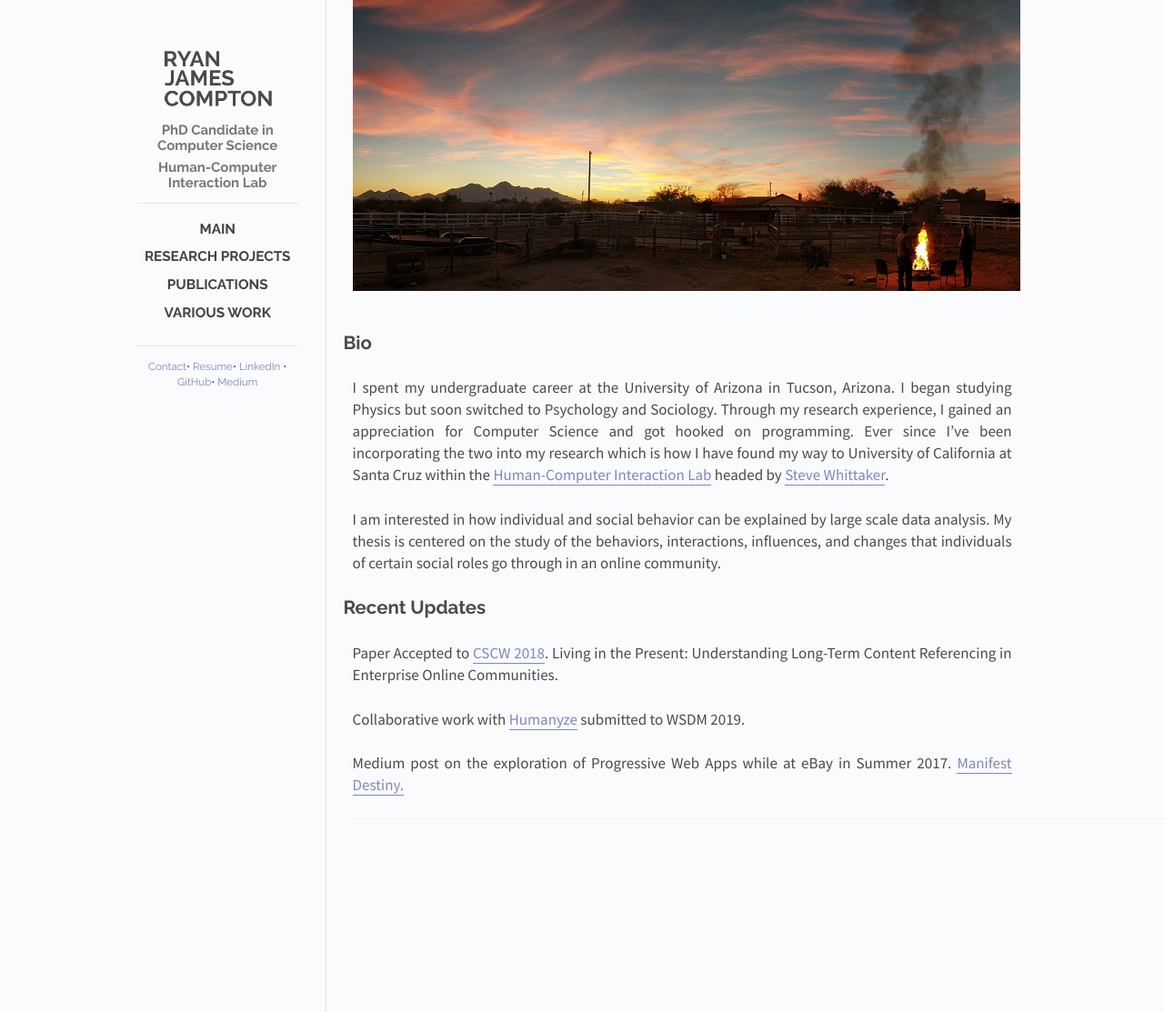
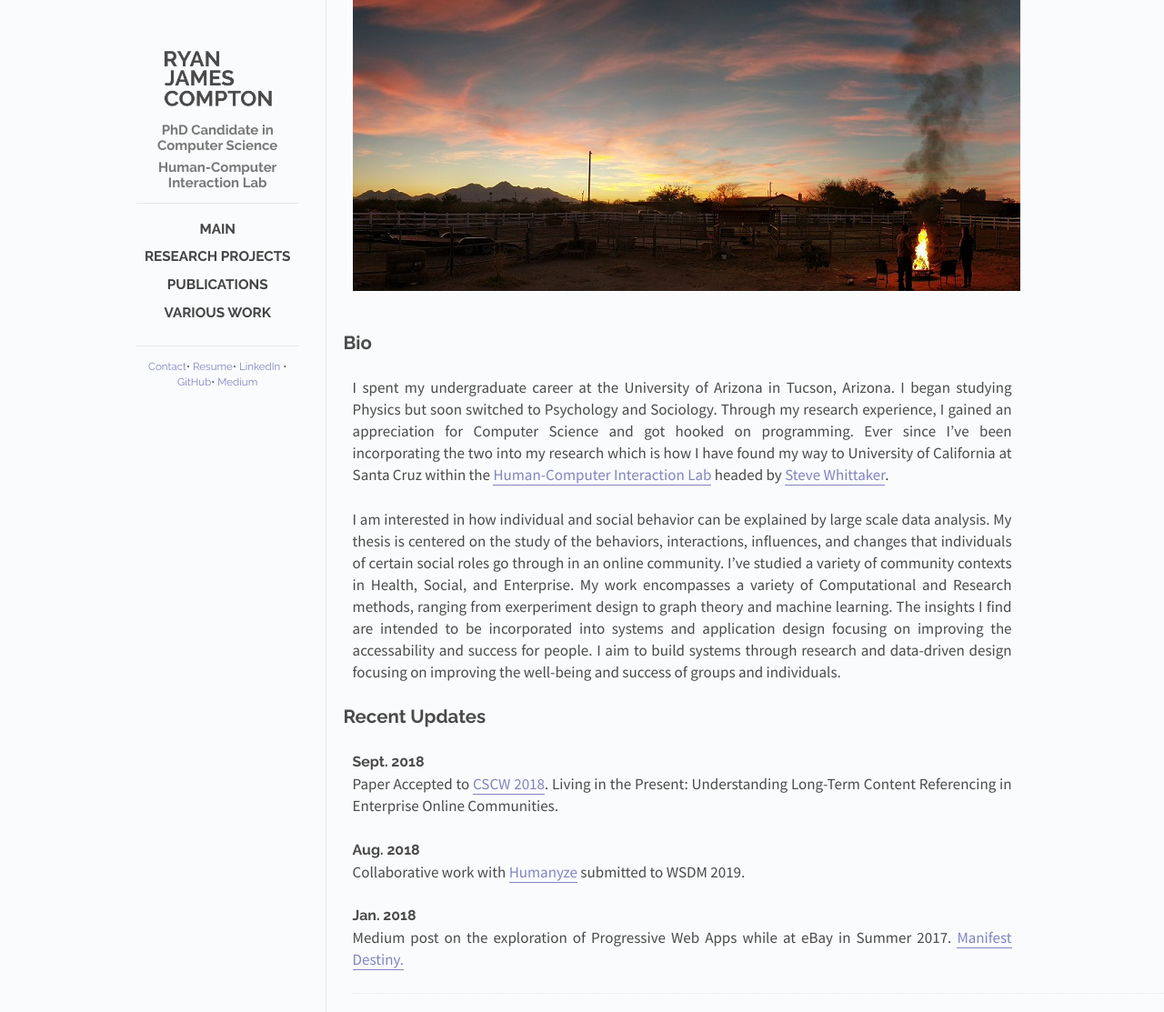
Before and after one commit to rcompt/rcompt.github.io, a Jekyll site: the page built from _posts/2018-10-03-main.md, in a window 1280 px wide. Shown: the whole page at 91% size. Built offline with Jekyll 4.4.1, drawn with Linux system fonts in a browser that asks for light colours; Markdown is read by kramdown in place of the engine named in the settings.

Commit message:
Update 2018-10-03-main.md

```diff
--- a/_posts/2018-10-03-main.md
+++ b/_posts/2018-10-03-main.md
@@ -9,12 +9,15 @@ categories: posts
 
 I spent my undergraduate career at the University of Arizona in Tucson, Arizona. I began studying Physics but soon switched to Psychology and Sociology. Through my research experience, I gained an appreciation for Computer Science and got hooked on programming. Ever since I've been incorporating the two into my research which is how I have found my way to University of California at Santa Cruz within the [Human-Computer Interaction Lab](https://people.ucsc.edu/~swhittak/Steve_Whittaker_Santa_Cruz_HCI/HCI_Lab_People.html) headed by [Steve Whittaker](https://people.ucsc.edu/~swhittak/Steve_Whittaker_Santa_Cruz_HCI/Steve_Whittaker.html).
 
-I am interested in how individual and social behavior can be explained by large scale data analysis. My thesis is centered on the study of the behaviors, interactions, influences, and changes that individuals of certain social roles go through in an online community.
+I am interested in how individual and social behavior can be explained by large scale data analysis. My thesis is centered on the study of the behaviors, interactions, influences, and changes that individuals of certain social roles go through in an online community. I've studied a variety of community contexts in Health, Social, and Enterprise. My work encompasses a variety of Computational and Research methods, ranging from exerperiment design to graph theory and machine learning. The insights I find are intended to be incorporated into systems and application design focusing on improving the accessability and success for people. I aim to build systems through research and data-driven design focusing on improving the well-being and success of groups and individuals.
 
 ## Recent Updates
 
+### Sept. 2018
 Paper Accepted to [CSCW 2018](https://cscw.acm.org/2018/index.html). Living in the Present: Understanding Long-Term Content Referencing in Enterprise Online Communities.
 
+### Aug. 2018
 Collaborative work with [Humanyze](https://www.humanyze.com/) submitted to WSDM 2019.
 
+### Jan. 2018
 Medium post on the exploration of Progressive Web Apps while at eBay in Summer 2017. [Manifest Destiny.](https://medium.com/ebaydesign/manifest-destiny-92cdace24869)
```
